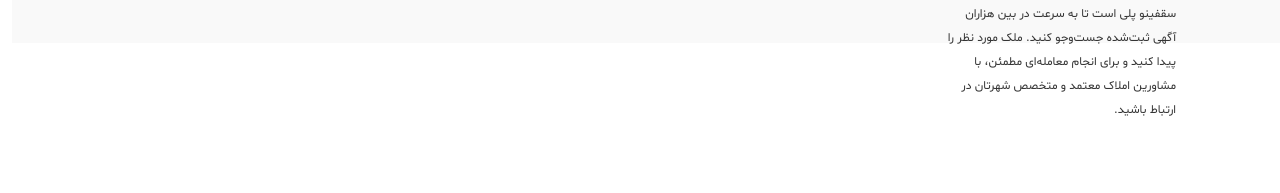
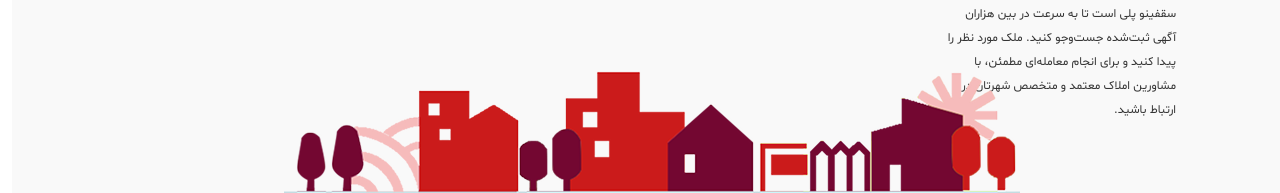
Before and after one commit to soheil-jalili/Saghfinoo, a Next.js app: page / in a window 1280 px wide. Shown: the part 3447-3640 px from the top of the page. Before the commit the page ends 3569 px from the top, so only its background shows below. Built offline with nearby package versions, Linux system fonts and the light colour scheme.

Commit message:
add BottomFooterImage

```diff
--- a/components/module/Footer.tsx
+++ b/components/module/Footer.tsx
@@ -8,10 +8,9 @@
       <div className="container">
         <FooterTitle />
         <TopFooter />
-
         <div className="border-b border-b-gray-5"></div>
-
         <BottomFooter />
+        <BottomFooterImage />
       </div>
     </footer>
   );
@@ -27,7 +26,7 @@
   );
 };
 
-const TopFooter = () => {
+const TopFooter: React.FC = () => {
   return (
     <>
       <div className="flex justify-between pb-6 max-w-262 mx-auto">
@@ -218,7 +217,7 @@
   );
 };
 
-const BottomFooter = () => {
+const BottomFooter: React.FC = () => {
   return (
     <div className="flex items-start justify-between pt-6 max-w-262 mx-auto h-[258px]">
       <div>
@@ -322,3 +321,15 @@
     </div>
   );
 };
+
+const BottomFooterImage: React.FC = () => {
+  return (
+    <Image
+      src={"/assets/images/footer/footer_illustration.png"}
+      alt="Footer Illustration"
+      width={736}
+      height={123}
+      className="mx-auto mt-[27px]"
+    />
+  );
+};
```
